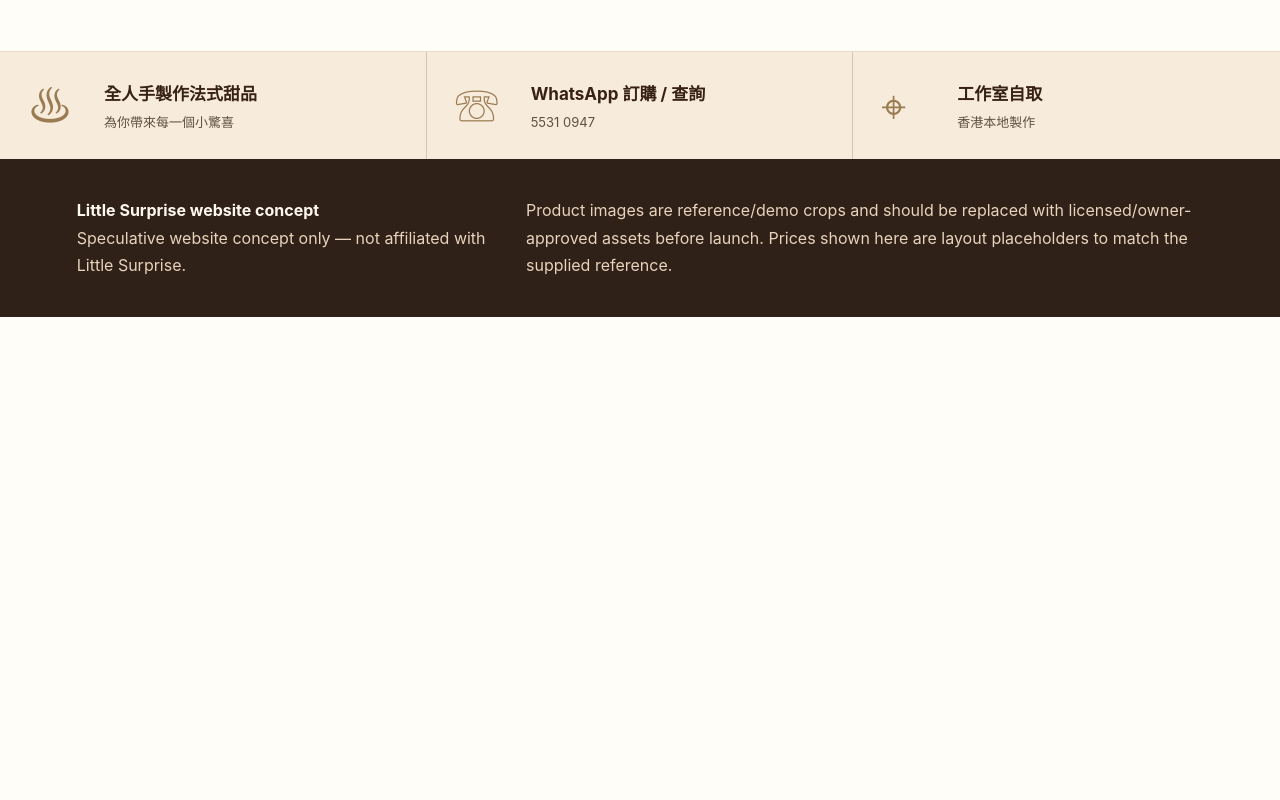
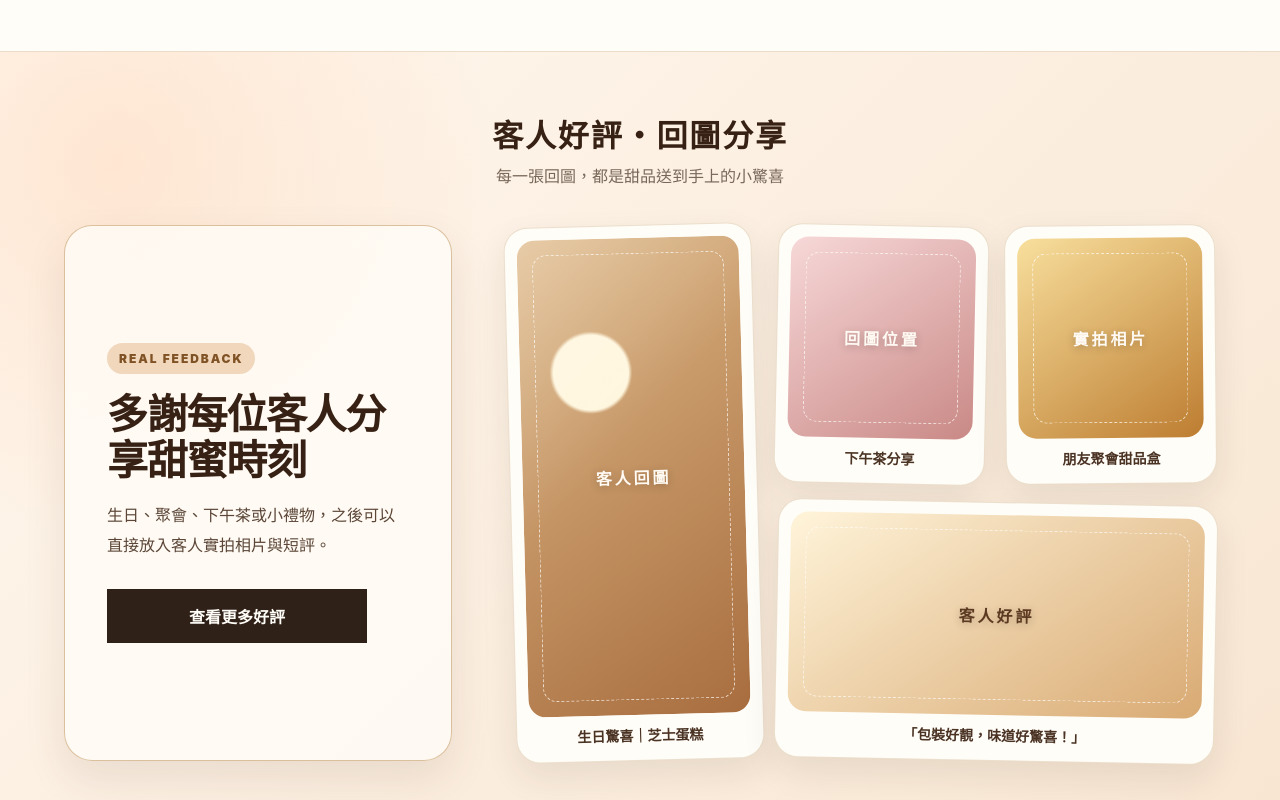
Before and after one commit to Sloppy0726/little-surprise-demo, a website built with Vite: page index.html in a window 1280 px wide. Shown: the part 1400-2200 px from the top of the page. Before the commit the page ends 1717 px from the top, so only its background shows below. Built offline with nearby package versions, Linux system fonts and the light colour scheme.

Commit message:
feat: add customer photo review section

```diff
--- a/index.html
+++ b/index.html
@@ -74,6 +74,27 @@
         <a class="ref-outline-button" href="./products.html">瀏覽所有產品</a>
       </section>
 
+      <section class="ref-customer-love" id="customer-love" aria-labelledby="customer-love-title">
+        <div class="section-heading ref-heading reveal">
+          <h2 id="customer-love-title">客人好評・回圖分享</h2>
+          <p>每一張回圖，都是甜品送到手上的小驚喜</p>
+        </div>
+        <div class="ref-love-layout reveal">
+          <article class="ref-love-note">
+            <span class="ref-love-kicker">REAL FEEDBACK</span>
+            <h3>多謝每位客人分享甜蜜時刻</h3>
+            <p>生日、聚會、下午茶或小禮物，之後可以直接放入客人實拍相片與短評。</p>
+            <a class="ref-outline-button" href="./reviews.html">查看更多好評</a>
+          </article>
+          <div class="ref-photo-wall" aria-label="Customer photo placeholders">
+            <figure class="tall"><div class="photo-placeholder"><span>客人回圖</span></div><figcaption>生日驚喜｜芝士蛋糕</figcaption></figure>
+            <figure><div class="photo-placeholder tone-pink"><span>回圖位置</span></div><figcaption>下午茶分享</figcaption></figure>
+            <figure><div class="photo-placeholder tone-gold"><span>實拍相片</span></div><figcaption>朋友聚會甜品盒</figcaption></figure>
+            <figure class="wide"><div class="photo-placeholder tone-cream"><span>客人好評</span></div><figcaption>「包裝好靚，味道好驚喜！」</figcaption></figure>
+          </div>
+        </div>
+      </section>
+
       <section class="ref-bottom-strip" id="order" aria-label="Ordering highlights">
         <article><span>♨</span><div><strong>全人手製作法式甜品</strong><small>為你帶來每一個小驚喜</small></div></article>
         <article><span>☏</span><div><strong>WhatsApp 訂購 / 查詢</strong><small>5531 0947</small></div></article>
--- a/src/styles.css
+++ b/src/styles.css
@@ -462,6 +462,124 @@ body.modal-open { overflow: hidden; }
   background: #fffdf8;
   font-weight: 650;
 }
+.ref-customer-love {
+  padding: 68px 64px 78px;
+  background:
+    radial-gradient(circle at 9% 14%, rgba(255, 218, 190, .55), transparent 28%),
+    linear-gradient(135deg, #fff7ee 0%, #f8e6d2 100%);
+  border-top: 1px solid #eadcc8;
+  text-align: center;
+}
+.ref-love-layout {
+  display: grid;
+  grid-template-columns: minmax(260px, .78fr) minmax(0, 1.42fr);
+  gap: clamp(28px, 5vw, 58px);
+  align-items: stretch;
+  text-align: left;
+}
+.ref-love-note {
+  padding: clamp(28px, 4vw, 42px);
+  border: 1px solid rgba(216, 188, 151, .92);
+  background: rgba(255, 253, 248, .78);
+  border-radius: 28px;
+  box-shadow: 0 18px 42px rgba(78, 48, 27, .1);
+  display: flex;
+  flex-direction: column;
+  justify-content: center;
+}
+.ref-love-kicker {
+  display: inline-flex;
+  width: fit-content;
+  margin-bottom: 18px;
+  padding: 8px 12px;
+  border-radius: 999px;
+  background: #f1d7bc;
+  color: #805326;
+  font-size: 12px;
+  font-weight: 900;
+  letter-spacing: .16em;
+}
+.ref-love-note h3 {
+  margin-bottom: 16px;
+  font-size: clamp(28px, 3.2vw, 44px);
+  line-height: 1.12;
+  letter-spacing: -.03em;
+}
+.ref-love-note p {
+  color: #5b4637;
+  line-height: 1.9;
+  margin-bottom: 28px;
+}
+.ref-love-note .ref-outline-button {
+  width: min(260px, 100%);
+  background: #2f2018;
+  color: #fffdf8;
+}
+.ref-photo-wall {
+  display: grid;
+  grid-template-columns: 1.08fr .92fr .92fr;
+  grid-auto-rows: minmax(150px, 1fr);
+  gap: 18px;
+}
+.ref-photo-wall figure {
+  min-width: 0;
+  margin: 0;
+  padding: 12px 12px 14px;
+  border-radius: 24px;
+  background: #fffdf8;
+  border: 1px solid rgba(234, 220, 200, .9);
+  box-shadow: 0 14px 34px rgba(47, 32, 24, .09);
+  transform: rotate(-1.5deg);
+  display: flex;
+  flex-direction: column;
+}
+.ref-photo-wall figure:nth-child(2) { transform: rotate(1.2deg); }
+.ref-photo-wall figure:nth-child(3) { transform: rotate(-.5deg); }
+.ref-photo-wall figure:nth-child(4) { transform: rotate(1.1deg); }
+.ref-photo-wall .tall { grid-row: span 2; }
+.ref-photo-wall .wide { grid-column: span 2; }
+.ref-photo-wall .tall .photo-placeholder { min-height: 380px; }
+.ref-photo-wall .wide .photo-placeholder { aspect-ratio: 2.1 / 1; }
+.photo-placeholder {
+  flex: 1;
+  min-height: 180px;
+  aspect-ratio: 1 / 1.08;
+  border-radius: 18px;
+  display: grid;
+  place-items: center;
+  overflow: hidden;
+  background:
+    linear-gradient(135deg, rgba(255,255,255,.28), transparent 44%),
+    radial-gradient(circle at 32% 28%, #fff6dd 0 10%, transparent 11%),
+    linear-gradient(145deg, #deb886, #a86d3f);
+  color: #fffaf3;
+  position: relative;
+}
+.photo-placeholder::after {
+  content: '';
+  position: absolute;
+  inset: 15px;
+  border: 1px dashed rgba(255, 253, 248, .72);
+  border-radius: 14px;
+}
+.photo-placeholder span {
+  position: relative;
+  z-index: 1;
+  font-weight: 900;
+  letter-spacing: .18em;
+  text-shadow: 0 2px 8px rgba(47,32,24,.24);
+}
+.tone-pink { background: linear-gradient(145deg, #f7d8d8, #c98986); }
+.tone-gold { background: linear-gradient(145deg, #f8df9d, #bd7d31); }
+.tone-cream { background: linear-gradient(145deg, #fff4da, #d9aa73); color: #5c3a22; }
+.ref-photo-wall figcaption {
+  margin-top: 11px;
+  color: #4b3324;
+  font-size: 14px;
+  font-weight: 750;
+  line-height: 1.45;
+  text-align: center;
+}
 .ref-bottom-strip {
   display: grid;
   grid-template-columns: 1fr 1fr 1fr;
@@ -487,6 +605,8 @@ body.modal-open { overflow: hidden; }
   .ref-hero-image { min-height: 360px; order: -1; }
   .ref-service-strip { grid-template-columns: repeat(2, 1fr); }
   .ref-product-row { grid-template-columns: repeat(2, 1fr); gap: 26px; }
+  .ref-love-layout { grid-template-columns: 1fr; }
+  .ref-photo-wall { grid-template-columns: repeat(2, 1fr); }
 }
 
 @media (max-width: 620px) {
@@ -503,6 +623,12 @@ body.modal-open { overflow: hidden; }
   .ref-service-strip article,
   .ref-bottom-strip article { border-right: 0; border-bottom: 1px solid #d8c6ae; }
   .ref-popular { padding: 48px 22px 58px; }
+  .ref-customer-love { padding: 48px 18px 58px; }
+  .ref-love-note { border-radius: 22px; }
+  .ref-photo-wall { grid-template-columns: 1fr; gap: 16px; }
+  .ref-photo-wall .tall,
+  .ref-photo-wall .wide { grid-row: auto; grid-column: auto; }
+  .ref-photo-wall figure { transform: none !important; }
 }
 .reference-home .floating-wa { display: none; }
 
```
